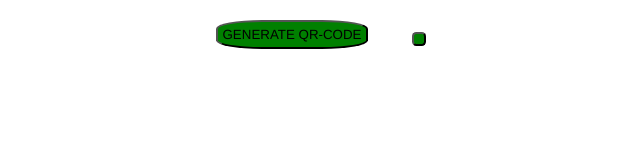
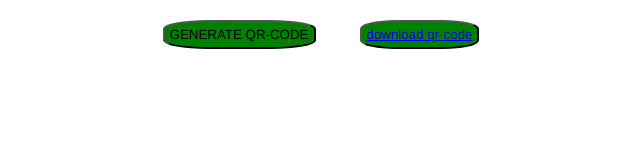
Before and after one commit to WEBDEVTEACH/FEE, a plain HTML site: page index.html in a window 1280 px wide. Shown: the whole page, without its empty margins (319-959 px from the left). Drawn offline with nearby package versions, Linux system fonts and the light colour scheme.

Commit message:
Update index.html

```diff
--- a/index.html
+++ b/index.html
@@ -12,7 +12,7 @@
 	<!-- partial:index.partial.html -->
 
 <button style="border-radius:30%; background-color:green; ">GENERATE QR-CODE</button>
-	<button style="border-radius:30%; background-color:green; "><a href="https://i.ibb.co/GRf91JP/WEBDEVTEACH.png" download></a></button>
+	<button style="border-radius:30%; background-color:green; "><a href="https://i.ibb.co/GRf91JP/WEBDEVTEACH.png" download>download qr-code</a></button>
 	<br><div class="cont">
 </center>
 	<img src="" alt="" class="img">
```
